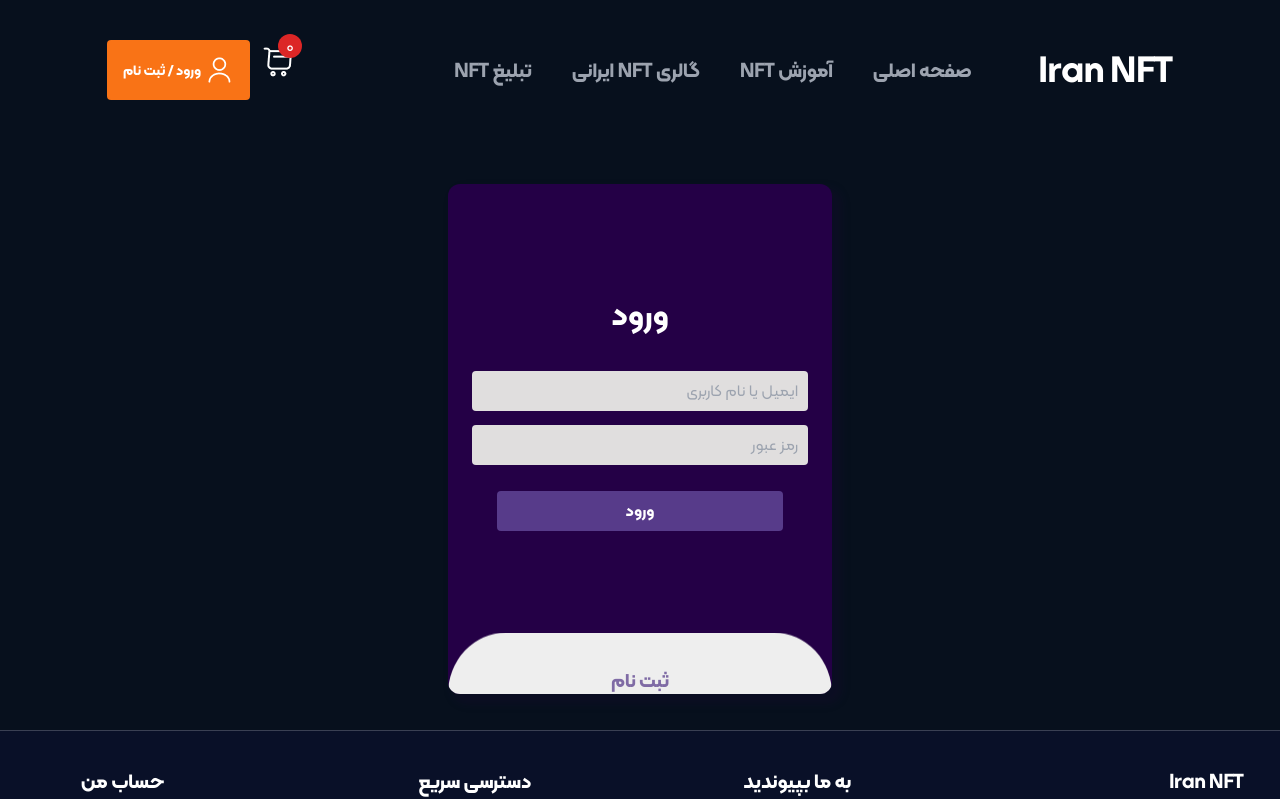
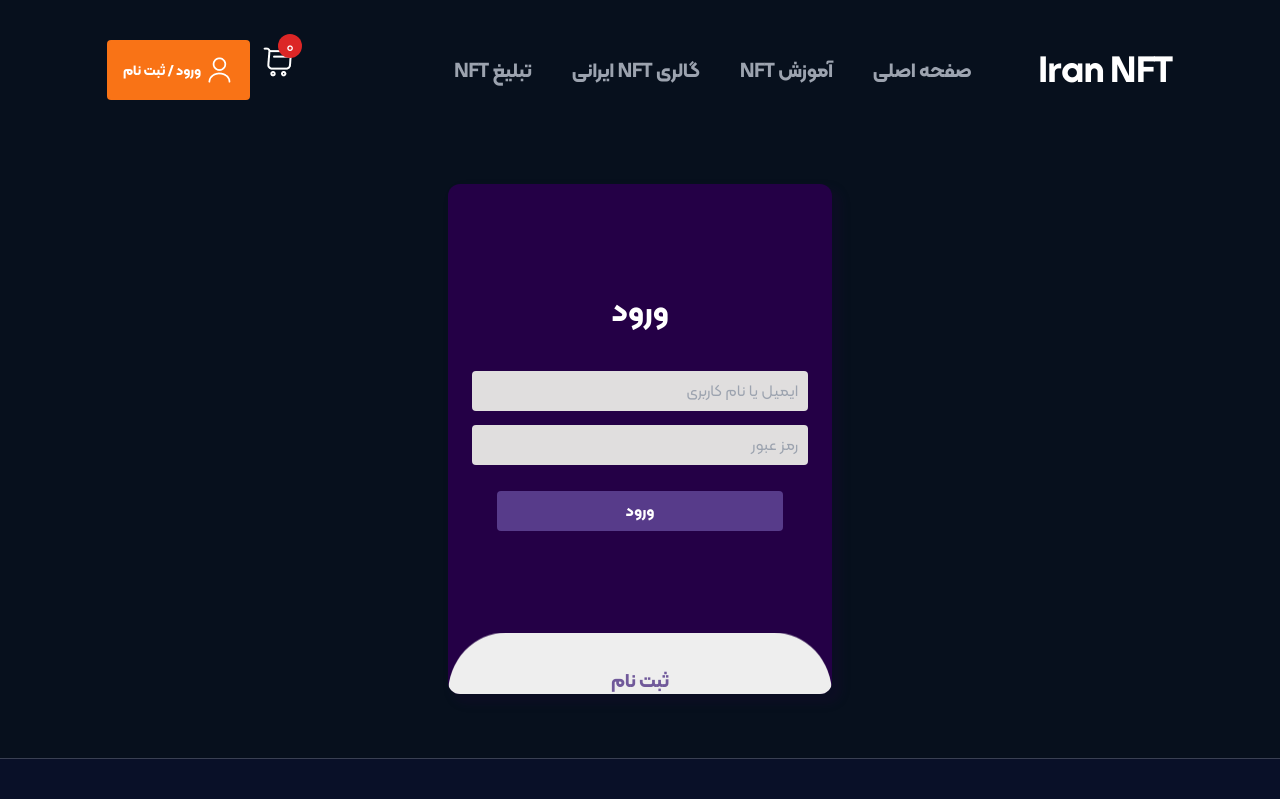
Before and after one commit to ERFAN7255/NFT, a Next.js app: page /login-register in a window 1280 px wide. Shown: the top 799 px of the page. Built offline with nearby package versions, Linux system fonts and the light colour scheme.

Commit message:
login-register page design update

```diff
--- a/src/app/login-register/page.js
+++ b/src/app/login-register/page.js
@@ -7,7 +7,7 @@ function page() {
     <>
       <Header />
       <div className="p-4 flex justify-center">
-        <div class="main mt-7 w-96">
+        <div class="main my-7 w-96">
           <input type="checkbox" id="chk" aria-hidden="true" />
 
           <div class="login">
--- a/src/components/module/Header/Header.js
+++ b/src/components/module/Header/Header.js
@@ -48,9 +48,9 @@ function Header() {
         <div class="hidden md:flex  justify-between gap-24 lg:gap-10 xl:gap-40 h-15 items-center">
           <ul class="flex gap-5  lg:gap-10">
             <li class="md:text-nowrap lg:text-nowrap lg:text-xl font-bold text-gray-400">
-              <a href="#" class="">
+              <Link href="/" class="">
                 صفحه اصلی
-              </a>
+              </Link>
             </li>
             <li class="md:text-nowrap lg:text-nowrap lg:text-xl font-bold text-gray-400">
               <a href="#" class="">
@@ -75,13 +75,13 @@ function Header() {
                 0
               </span>
             </a>
-            <a
-              href="#"
+            <Link
+              href="/login-register"
               class="flex justify-between bg-orange-500 p-2 text-xs lg:text-sm lg:p-4 rounded gap-1 font-bold text-white items-center animate-pulse"
             >
               <img src="img/user.png" alt="" />
               ورود / ثبت نام
-            </a>
+            </Link>
           </div>
         </div>
 
```
